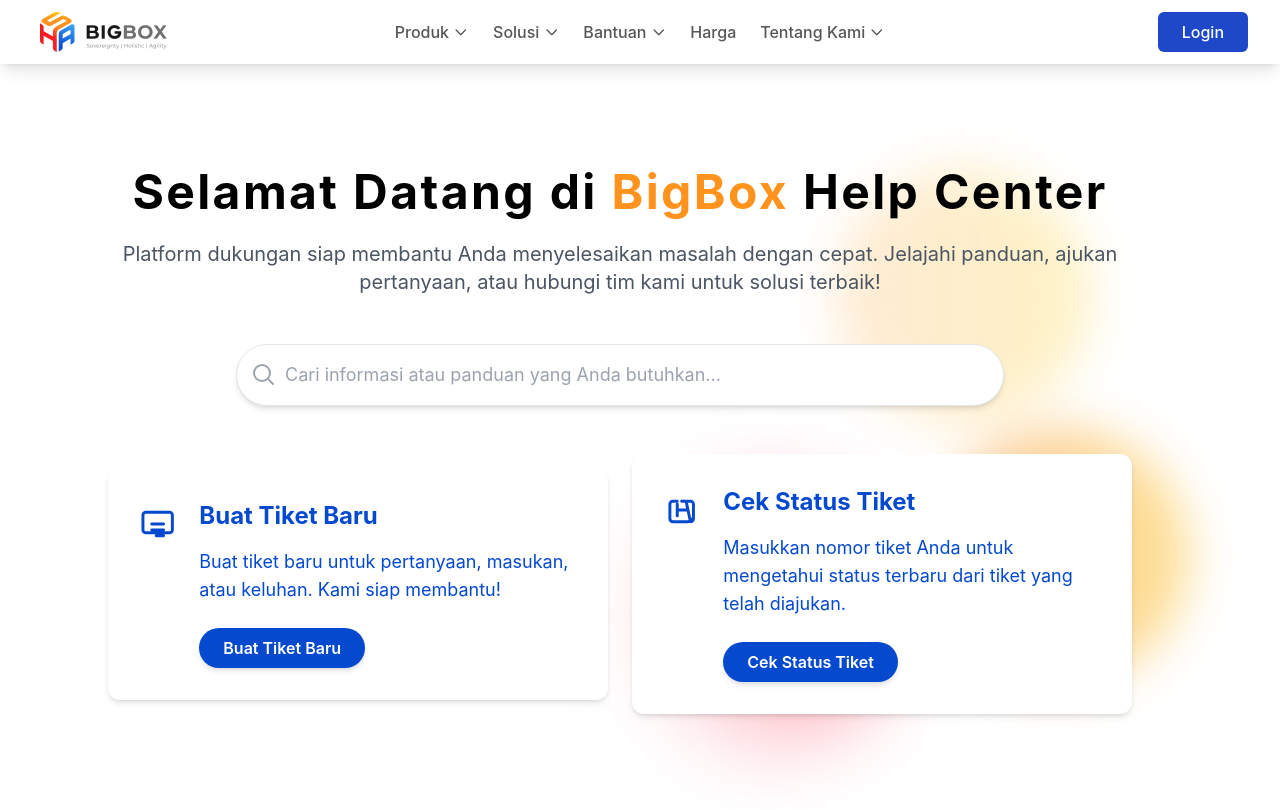
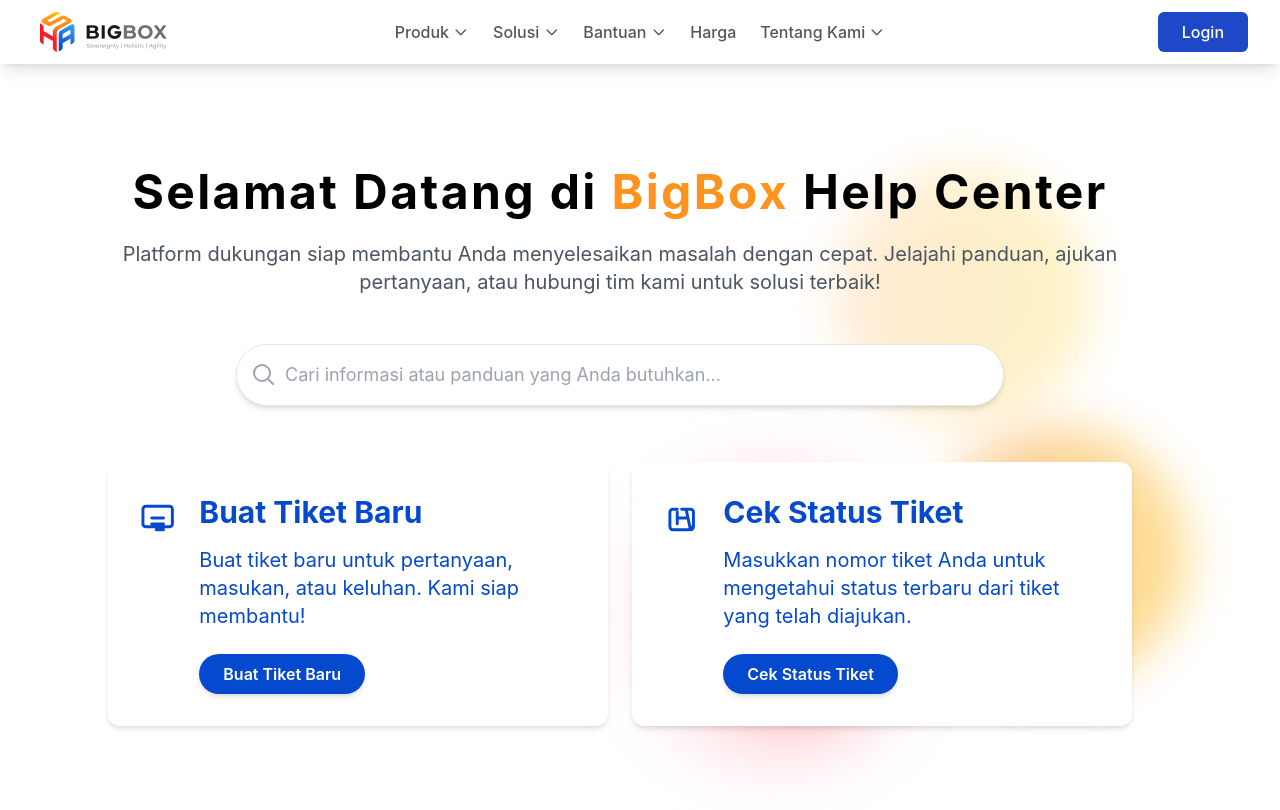
Before and after one commit to Haikalasad/Helpdesk-Bigbox, a React (Vite) app: page / in a window 1280 px wide. Shown: the top 810 px of the page. Built offline with nearby package versions, Linux system fonts and the light colour scheme.

Commit message:
Update : tambah animasi di box section

```diff
--- a/src/pages/user/landingPage.jsx
+++ b/src/pages/user/landingPage.jsx
@@ -36,41 +36,43 @@
             </div>
 
             {/* Two boxes section */}
-            <div className="flex flex-col lg:flex-row justify-center items-center mt-12 gap-6 w-full max-w-5xl">
+            <div className="flex flex-col lg:flex-row justify-center items-center mt-14 gap-6 w-full max-w-5xl">
             {/* Left box: Buat Tiket Baru */}
-              <div className="bg-white text-[#0549CF] p-8 rounded-xl shadow-md w-full lg:w-1/2 flex flex-1 h-auto text-left">
+            <div className="bg-white text-[#0549CF] p-8 rounded-xl shadow-md w-full lg:w-1/2 flex flex-1 h-auto text-left transition-transform transform hover:scale-105">
               <svg xmlns="http://www.w3.org/2000/svg" fill="none" viewBox="0 0 24 24" stroke="currentColor" className="w-12 h-12 mr-6">
                 <path strokeLinecap="round" strokeLinejoin="round" strokeWidth="2" d="M8 16h8M8 12h8m-5 8h5M4 4h16a2 2 0 012 2v10a2 2 0 01-2 2H4a2 2 0 01-2-2V6a2 2 0 012-2z" />
               </svg>
               <div>
-                  <h2 className="text-2xl font-bold mb-4">Buat Tiket Baru</h2>
-                  <p className="text-lg mb-6 max-w-lg">
+                <h2 className="text-3xl font-bold mb-4">Buat Tiket Baru</h2>
+                <p className="text-xl mb-6 max-w-lg">
                   Buat tiket baru untuk pertanyaan, masukan, atau keluhan. Kami siap membantu!
                 </p>
-                  <button onClick={handleCreateTicketClick} className="bg-[#0549CF] text-white font-semibold py-2 px-6 rounded-full shadow-md hover:bg-[#033a9a]">
+                <button
+                  onClick={handleCreateTicketClick}
+                  className="bg-[#0549CF] text-white font-semibold py-2 px-6 rounded-full shadow-md hover:bg-[#033a9a]"
+                >
                   Buat Tiket Baru
                 </button>
               </div>
             </div>
 
             {/* Right box: Cek Status Tiket */}
-              <div className="bg-white text-[#0549CF] p-8 rounded-xl shadow-md w-full lg:w-1/2 flex flex-1 h-auto text-left">
+            <div
+              className="bg-white text-[#0549CF] p-8 rounded-xl shadow-md w-full lg:w-1/2 flex flex-1 h-auto text-left transition-transform transform hover:scale-105"
+            >
               <svg xmlns="http://www.w3.org/2000/svg" fill="none" viewBox="0 0 24 24" stroke="currentColor" className="w-12 h-12 mr-6">
                 <path strokeLinecap="round" strokeLinejoin="round" strokeWidth="2" d="M15 12H9m0 0V8m0 4v4m9 2a2 2 0 01-2 2H6a2 2 0 01-2-2V8a2 2 0 012-2h3m3 0h3m0 0h3a2 2 0 012 2v10a2 2 0 01-2 2z" />
               </svg>
               <div>
-                  <h2 className="text-2xl font-bold mb-4">Cek Status Tiket</h2>
-                  <p className="text-lg mb-6 max-w-lg">
+                <h2 className="text-3xl font-bold mb-4">Cek Status Tiket</h2>
+                <p className="text-xl mb-6 max-w-lg">
                   Masukkan nomor tiket Anda untuk mengetahui status terbaru dari tiket yang telah diajukan.
                 </p>
                 <button className="bg-[#0549CF] text-white font-semibold py-2 px-6 rounded-full shadow-md hover:bg-[#033a9a]">
                   Cek Status Tiket
                 </button>
-
               </div>
-
             </div>
-
           </div>
             <div className="absolute top-80 left-2/4 w-64 h-64 bg-gradient-to-r from-rose-100 to-rose-400 rounded-full opacity-70 blur-2xl -z-10"></div>
                 <div className="absolute top-0 left-2/3 w-64 h-64 bg-gradient-to-r from-orange-200 to-amber-200 rounded-full opacity-50 blur-xl -z-10"></div>
```
Lines whose indentation alone changed are shown as unchanged.
